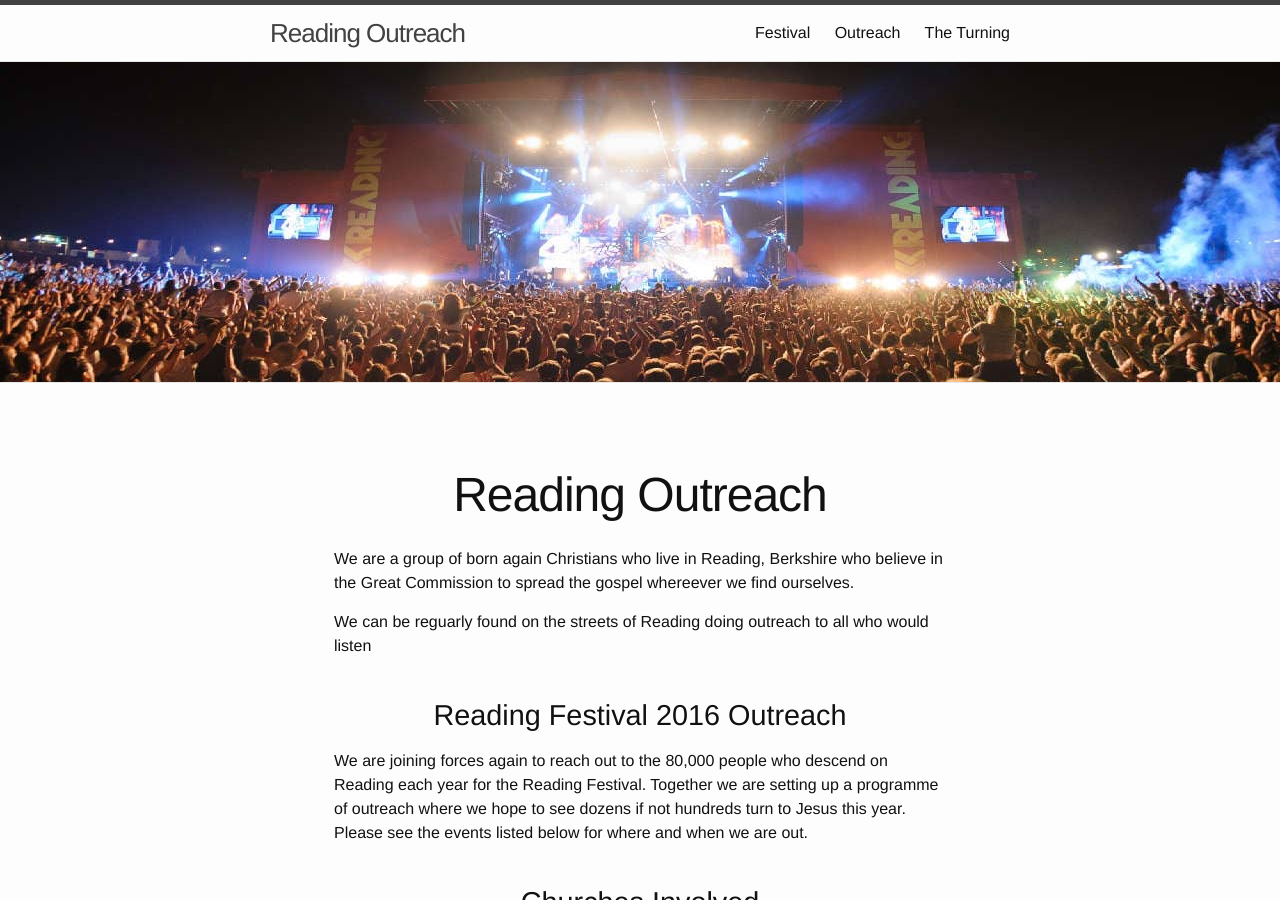
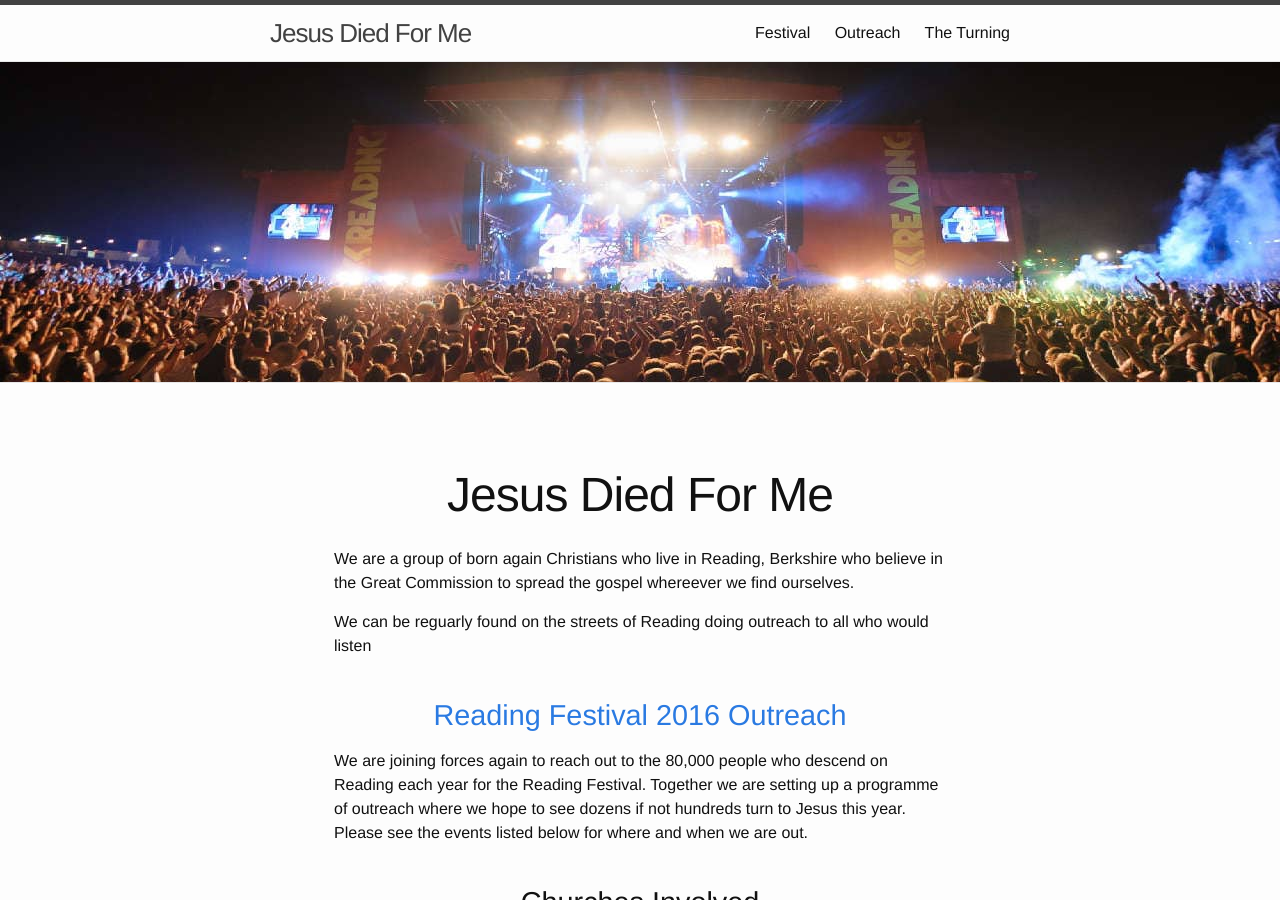
Before and after one commit to readingoutreach/Reading-Festival-Outreach-2016, a Jekyll site: the page built from index.html, in a window 1280 px wide and 900 px high. Built offline with Jekyll 4.4.1, drawn with Linux system fonts in a browser that asks for light colours; some of the changed text lies outside the part shown.

Commit message:
add links to subpages

```diff
--- a/_config.yml
+++ b/_config.yml
@@ -6,7 +6,7 @@
 # 'jekyll serve'. If you change this file, please restart the server process.
 
 # Site settings
-title: Reading Outreach
+title: Jesus Died For Me
 
 #What is the name of the events or talks you would like to host? (Example Brownbags, Talks, Lighting Talks)
 event_label: Events
--- a/_data/organisers.yml
+++ b/_data/organisers.yml
@@ -1,6 +1,6 @@
 Ian Stanley:
     name: Ian Stanley
-    email: "readingoutreach@icloud.com"
+    email: "ian@JesusDiedFor.me"
     website: "https://readingoutreach.github.io/Reading-Festival-Outreach-2016"
     photo: "img/IanStanley.jpg"
 
--- a/index.html
+++ b/index.html
@@ -12,18 +12,17 @@
     <div class="clearfix wrapper">
 
       <div class="intro-div">
-        <h1 class="post-title">Reading Outreach</h1>
+        <h1 class="post-title">Jesus Died For Me</h1>
 
         <p>We are a group of born again Christians who live in Reading, Berkshire who believe in the Great Commission to spread the gospel whereever we find ourselves.</p>
-
         <p>We can be reguarly found on the streets of Reading doing outreach to all who would listen</p>
 
 
-        <h2 class="post-subtitle">Reading Festival 2016 Outreach</h2>
+        <h2 class="post-subtitle"><a href="/festival/">Reading Festival 2016 Outreach</a></h2>
 
-        <p>We are joining forces again to reach out to the 80,000 people who descend on Reading each year for the Reading Festival. Together we are setting up a programme of outreach where we hope to see dozens if not hundreds turn to Jesus this year. Please see the events listed below for where and when we are out.</p>
-
-
+        <p>We are joining forces again to reach out to the 80,000 people who descend on Reading each year for the Reading Festival.
+          Together we are setting up a programme of outreach where we hope to see dozens if not hundreds turn to Jesus this year.
+          Please see the events listed below for where and when we are out.</p>
 
         <h2 class="post-subtitle">Churches Involved</h1>
 
@@ -39,7 +38,7 @@
         </ul>
 
 <br>
-          <p>And also from a programme called <b>The Turning</b> which is a smaller group of Christians from The Gate, Reading Family Church and Vineyard who run regular soaking evenings and outreach training in Reading</p>
+          <p>And also from a programme called <b><a href="/turning/">The Turning</a></b> which is a smaller group of Christians from The Gate, Reading Family Church and Vineyard who run regular soaking evenings and outreach training in Reading</p>
 
       </div>
 
```
